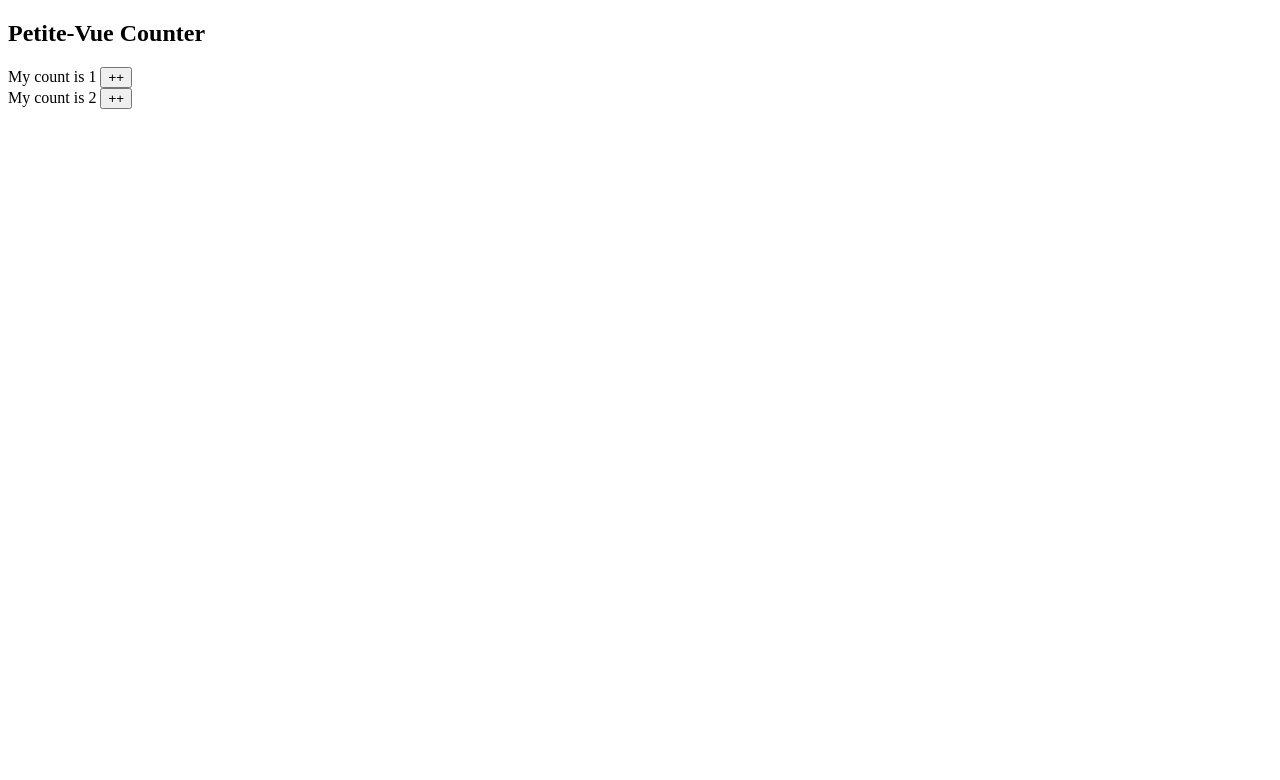
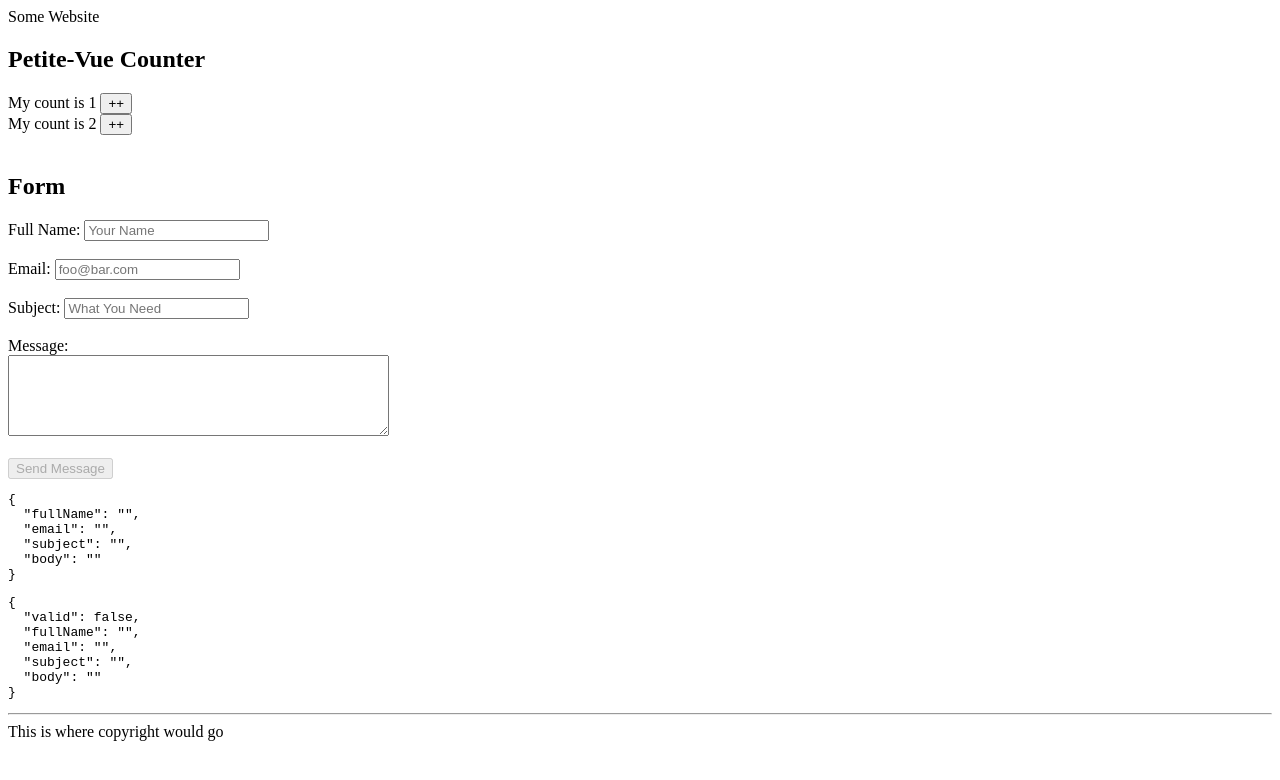
Before and after one commit to tomit4/vue_petite_pug, a website: page index.pug in a window 1280 px wide. Drawn offline with nearby package versions, Linux system fonts and the light colour scheme; files that its build step writes are made by us from their sources.

Commit message:
added more functionality from yt swildermuth tutorial

```diff
--- a/index.pug
+++ b/index.pug
@@ -5,12 +5,45 @@
     meta(name="viewport" content="width=device-width, initial-scale=1.0")
     title Petite-Vue
     body
-      h2 Petite-Vue Counter
-      template#counter-template My count is {{ count }}
-        button(@click="inc") ++
-      div(@mounted="console.log('mounted on: ', $el)" v-scope="Counter({ initialCount: 1 })")
-      div(@mounted="console.log('mounted on: ', $el)" v-scope="Counter({ initialCount: 2 })")
-        div(@mounted="console.log('mounted on: ', $el)" v-scope="")
-      script(src="../axios.min.js")
-      script(src="../petite-vue.js")
-      script(src="../vue.js" defer init)
+      div(class="container")
+        header(href="") Some Website
+        main
+          div(id="theForm")
+            h2 Petite-Vue Counter
+            template#counter-template My count is {{ count }}
+              button(@click="inc") ++
+            div(v-scope="Counter({ initialCount: 1 })")
+            div(v-scope="Counter({ initialCount: 2 })")
+            br
+            h2 Form
+            form(@submit.prevent="send()")
+              label(for="fullName") Full Name:
+              input(@keyup="validate()" v-model="message.fullName" id="fullName" type="text" name="fullName" placeholder="Your Name")
+              div(v-if="errors.fullName" style="font-size: 80%") {{ errors.fullName }}
+              br
+              br
+              label(for="email") Email:
+              input(@keyup="validate()" v-model="message.email" id="email" type="email" name="email" placeholder="foo@bar.com")
+              div(v-if="errors.email" style="font-size: 80%") {{ errors.email}}
+              br
+              br
+              label(for="subject") Subject:
+              input(@keyup="validate()" v-model="message.subject" id="subject" type="text" name="subject" placeholder="What You Need")
+              div(v-if="errors.subject" style="font-size: 80%") {{ errors.subject}}
+              br
+              br
+              label(for="message") Message:
+              br
+              textarea(@keyup="validate()" v-model="message.body" id="message" name="message" cols="45" rows="5")
+              div(v-if="errors.body" style="font-size: 80%") {{ errors.body}}
+              br
+              br
+              input(type="submit" value="Send Message" class="btn" :disabled = "!errors.valid")
+            div {{ status }}
+            pre {{ message }}
+            pre {{ errors }}
+          footer(class="")
+            hr
+            div(class="") This is where copyright would go
+    script(src="../petite-vue.js" defer)
+    script(src="../vue.js" defer init)
--- a/package.json
+++ b/package.json
@@ -7,5 +7,9 @@
         "pug": "pug -w ./ -o ./html -P"
     },
     "author": "",
-  "license": "ISC"
+    "license": "ISC",
+    "dependencies": {
+        "pug": "^3.0.2",
+        "pug-cli": "^1.0.0-alpha6"
     }
+}
--- a/vue.js
+++ b/vue.js
@@ -8,20 +8,71 @@
     }
 }
 
-function ListEm(props) {
-    return {
-        $template: '#list-template',
-        listItem: props.someKind,
-        li() {
-            console.log(this.listItem)
-        },
-    }
-}
-
 PetiteVue.createApp({
     Counter,
 }).mount()
 
 PetiteVue.createApp({
-    ListEm,
-}).mount()
+    message: {
+        fullName: '',
+        email: '',
+        subject: '',
+        body: '',
+    },
+    status: '',
+    errors: {
+        valid: false,
+        fullName: '',
+        email: '',
+        subject: '',
+        body: '',
+    },
+    send() {
+        if (this.validate()) {
+            this.status = `Sent to ${this.message.fullName}`
+        }
+    },
+    validate() {
+        let valid = true
+
+        const { fullName, email, subject, body } = this.message
+
+        if (!fullName) {
+            this.errors.fullName = 'Full name is required'
+            valid = false
+        } else if (fullName.length < 5) {
+            this.errors.fullName = 'Full name must be at least 5 characters'
+            valid = false
+        } else this.errors.fullName = ''
+
+        if (!email) {
+            this.errors.email = 'Email is required'
+            valid = false
+        } else if (!email.match(/^[^@]+@[^@]+\.[^@]+$/)) {
+            this.errors.email = 'Must be a valid email address'
+            valid = false
+        } else this.errors.email = ''
+
+        if (!subject) {
+            this.errors.subject = 'Subject is required'
+            valid = false
+        } else if (subject.length < 5) {
+            this.errors.subject = 'Subject must be at least 5 characters'
+            valid = false
+        } else this.errors.subject = ''
+
+        if (!body) {
+            this.errors.body = 'Body is required'
+            valid = false
+        } else if (body.length < 5) {
+            this.errors.body = 'Body must be at least 5 characters'
+            valid = false
+        } else if (body.length > 500) {
+            this.errors.body = 'Body must be less than 500 characters'
+            valid = false
+        } else this.errors.body = ''
+
+        this.errors.valid = valid
+        return valid
+    },
+}).mount('#theForm')
```
Also changed, not shown: html/index.html, 1 other file. Lines whose indentation alone changed are shown as unchanged.
